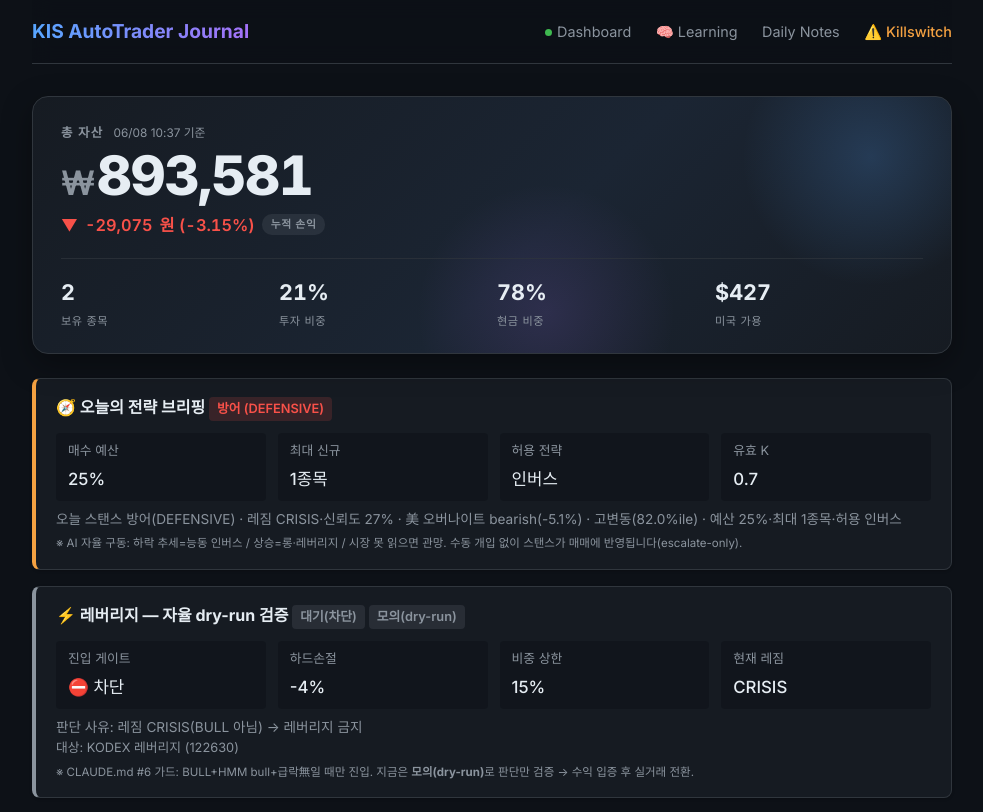
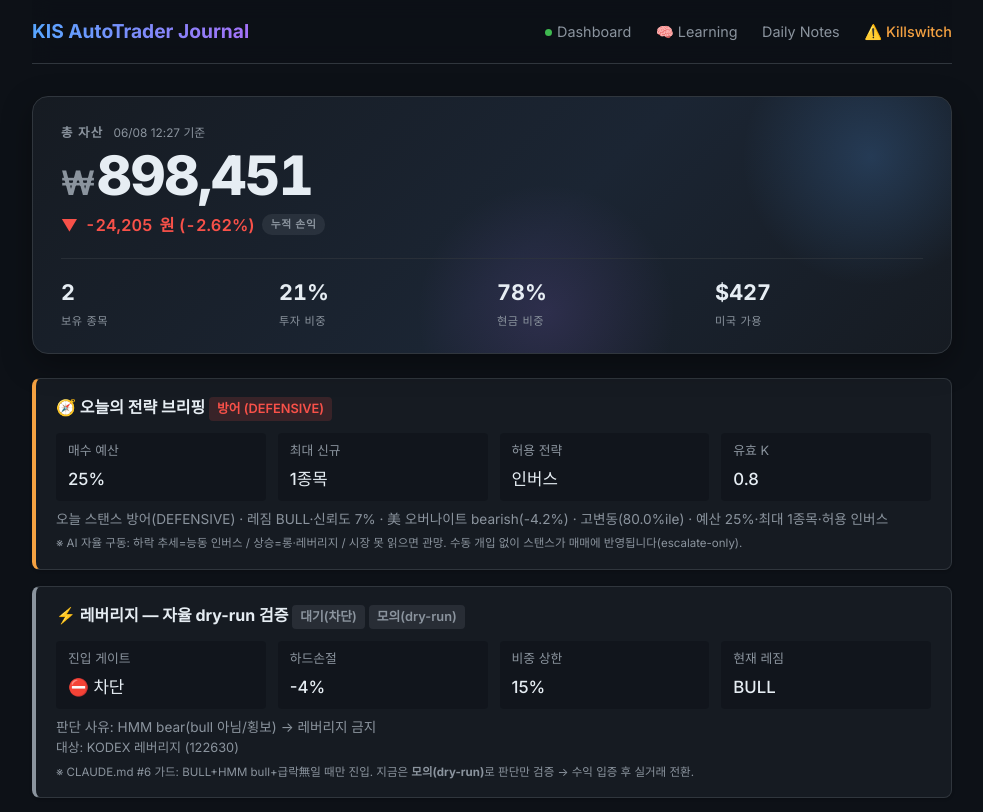
Before and after one commit to BudongJW/kis-trading-journal, a Jekyll site: the page built from index.html, in a window 1280 px wide and 1400 px high. Shown: the top 812 px of the window, without its empty margins (148-1131 px from the left). Built offline with Jekyll 4.4.1, drawn with Linux system fonts in a browser that asks for light colours; nearby versions of some CDN libraries; some of the changed text lies outside the part shown.

Commit message:
auto: portfolio update 12:27

```diff
--- a/_data/portfolio.json
+++ b/_data/portfolio.json
@@ -1,5 +1,5 @@
 {
-  "updated_at": "2026-06-08T10:37:20.248133",
+  "updated_at": "2026-06-08T12:27:15.844751",
   "initial_capital": 500000,
   "cash": 726981,
   "holdings": [
@@ -7,11 +7,11 @@
       "symbol": "091160",
       "name": "KODEX 반도체",
       "qty": 1,
-      "current_price": 145245,
-      "value": 145245,
+      "current_price": 148535,
+      "value": 148535,
       "buy_price": 169405,
-      "pnl": -24160,
-      "pnl_pct": -14.26,
+      "pnl": -20870,
+      "pnl_pct": -12.31,
       "manual": true,
       "stop_price": 164323
     },
@@ -19,11 +19,11 @@
       "symbol": "498400",
       "name": "KODEX 200타겟위클리커버드콜",
       "qty": 2,
-      "current_price": 23670,
-      "value": 47340,
+      "current_price": 24460,
+      "value": 48920,
       "buy_price": 26830,
-      "pnl": -6320,
-      "pnl_pct": -11.77,
+      "pnl": -4740,
+      "pnl_pct": -8.83,
       "stop_price": 26025
     }
   ],
@@ -40,12 +40,12 @@
     "set_at": "",
     "set_by": ""
   },
-  "holdings_value": 192585,
-  "total_value": 893581,
-  "total_pnl": -29075,
-  "total_pnl_pct": -3.15,
+  "holdings_value": 197455,
+  "total_value": 898451,
+  "total_pnl": -24205,
+  "total_pnl_pct": -2.62,
   "realized_pnl": 1405,
-  "unrealized_pnl": -30480,
+  "unrealized_pnl": -25610,
   "total_trades": 6,
   "completed_trades": 2,
   "winning_trades": 1,
@@ -61,7 +61,8 @@
       "side": "buy",
       "qty": 1,
       "price": 27670,
-      "amount": 27670
+      "amount": 27670,
+      "reason": ""
     },
     {
       "timestamp": "2026-06-04T09:13:38",
@@ -72,7 +73,8 @@
       "side": "buy",
       "qty": 1,
       "price": 166100,
-      "amount": 166100
+      "amount": 166100,
+      "reason": ""
     },
     {
       "timestamp": "2026-06-04T11:16:38",
@@ -83,7 +85,8 @@
       "side": "sell",
       "qty": 1,
       "price": 168510,
-      "amount": 168510
+      "amount": 168510,
+      "reason": ""
     },
     {
       "timestamp": "2026-06-04T14:44:06",
@@ -94,7 +97,8 @@
       "side": "buy",
       "qty": 1,
       "price": 169405,
-      "amount": 169405
+      "amount": 169405,
+      "reason": ""
     },
     {
       "timestamp": "2026-06-04T15:21:08",
@@ -105,7 +109,8 @@
       "side": "sell",
       "qty": 1,
       "price": 168400,
-      "amount": 168400
+      "amount": 168400,
+      "reason": ""
     },
     {
       "timestamp": "2026-06-05T09:11:01",
@@ -116,7 +121,8 @@
       "side": "buy",
       "qty": 1,
       "price": 26000,
-      "amount": 26000
+      "amount": 26000,
+      "reason": ""
     }
   ],
   "realized": [
@@ -174,12 +180,12 @@
     "tax_exemption_remaining_krw": 2500000
   },
   "performance": {
-    "sharpe_ratio": -0.14,
-    "max_drawdown_pct": -57.85,
+    "sharpe_ratio": -0.11,
+    "max_drawdown_pct": -57.41,
     "profit_factor": 2.4,
     "avg_win_pct": 1.45,
     "avg_loss_pct": -0.59,
-    "total_return_pct": -5.82
+    "total_return_pct": -4.84
   },
   "r_summary": {},
   "daily_history": [
@@ -437,30 +443,30 @@
     },
     {
       "date": "2026-06-08",
-      "total_value": 893581,
+      "total_value": 898451,
       "cash": 726981,
-      "holdings_value": 192585,
-      "day_pnl": -30480,
-      "cumul_pnl": -29075,
+      "holdings_value": 197455,
+      "day_pnl": -25610,
+      "cumul_pnl": -24205,
       "realized_pnl": 1405,
-      "unrealized_pnl": -30480,
+      "unrealized_pnl": -25610,
       "net_deposit": 422656,
       "regime": "up",
-      "hmm_state": "unknown",
-      "confidence": 0.27,
-      "k_value": 0.6000000000000001
+      "hmm_state": "bear",
+      "confidence": 0.07,
+      "k_value": 0.7
     }
   ],
   "market": {
     "regime": "up",
-    "hmm_state": "unknown",
-    "confidence": 0.27,
+    "hmm_state": "bear",
+    "confidence": 0.07,
     "volatility": "high",
-    "vol_percentile": 82.0,
+    "vol_percentile": 80.0,
     "overnight_gap": {
       "direction": "bearish",
-      "strength": 1.32,
-      "action": "reduce_size"
+      "strength": 1.0,
+      "action": "skip"
     },
     "strong_sectors": [
       "IT"
@@ -469,7 +475,7 @@
   "strategy": {
     "name": "ETF 변동성 돌파 + 신호 융합",
     "params": {
-      "k": 0.6000000000000001,
+      "k": 0.7,
       "trend_ma": 20
     },
     "universe_count": 2,
@@ -495,15 +501,8 @@
     "trained": false
   },
   "bear_strategy": {
-    "enabled": true,
-    "regime": "CRISIS",
-    "confidence": 0.65,
-    "sma_ratio": 0.6757,
-    "canary_bad": 1,
-    "canary_scores": {
-      "195930": 0.6013,
-      "132030": -1.3486
-    }
+    "regime": "BULL",
+    "enabled": false
   },
   "us_session": {
     "enabled": true,
@@ -555,18 +554,18 @@
   "learning": {
     "market": {
       "trend": "up",
-      "hmm_state": null,
-      "hmm_confidence": 0,
+      "hmm_state": "bear",
+      "hmm_confidence": 99.9,
       "volatility": "high",
-      "vol_percentile": 82.0,
-      "market_confidence": 0.27,
-      "analyzed_at": "2026-06-07"
+      "vol_percentile": 80.0,
+      "market_confidence": 0.07,
+      "analyzed_at": "2026-06-08 10:39"
     },
     "overnight": {
       "direction": "bearish",
-      "nasdaq_change": -5.11,
-      "sp500_change": -2.81,
-      "recommended_action": "reduce_size"
+      "nasdaq_change": -4.18,
+      "sp500_change": -2.64,
+      "recommended_action": "skip"
     },
     "strong_sectors": [
       "IT"
@@ -620,7 +619,7 @@
       ]
     },
     "strategy_params": {
-      "k": 0.6000000000000001,
+      "k": 0.7,
       "trend_ma": 20,
       "train_sharpe": 0.8,
       "val_sharpe": 5.14,
@@ -770,16 +769,16 @@
     "allow_inverse": true,
     "allow_leverage": false,
     "size_mult": 0.4,
-    "k_effective": 0.7,
+    "k_effective": 0.8,
     "allow_summary": "인버스",
-    "briefing": "오늘 스탠스 방어(DEFENSIVE) · 레짐 CRISIS·신뢰도 27% · 美 오버나이트 bearish(-5.1%) · 고변동(82.0%ile) · 예산 25%·최대 1종목·허용 인버스",
+    "briefing": "오늘 스탠스 방어(DEFENSIVE) · 레짐 BULL·신뢰도 7% · 美 오버나이트 bearish(-4.2%) · 고변동(80.0%ile) · 예산 25%·최대 1종목·허용 인버스",
     "signals": {
-      "regime": "CRISIS",
-      "confidence": 0.27,
+      "regime": "BULL",
+      "confidence": 0.07,
       "direction": "bearish",
-      "nasdaq_change": -5.11,
+      "nasdaq_change": -4.18,
       "high_vol": true,
-      "vol_percentile": 82.0,
+      "vol_percentile": 80.0,
       "rapid_level": "NONE"
     }
   },
@@ -787,12 +786,12 @@
     "enabled": true,
     "dry_run": true,
     "gate_allowed": false,
-    "gate_reason": "레짐 CRISIS(BULL 아님) → 레버리지 금지",
+    "gate_reason": "HMM bear(bull 아님/횡보) → 레버리지 금지",
     "hard_stop_pct": 0.04,
     "max_weight": 0.15,
-    "regime": "CRISIS",
-    "hmm_state": "unknown",
-    "hmm_confidence": 0.5,
+    "regime": "BULL",
+    "hmm_state": "bear",
+    "hmm_confidence": 0.999,
     "universe": [
       {
         "symbol": "122630",
```
Also changed, not shown: state/trades.csv (+7 -7 lines).
